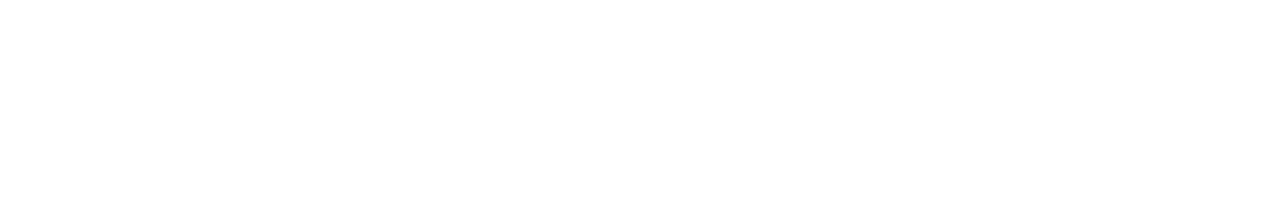
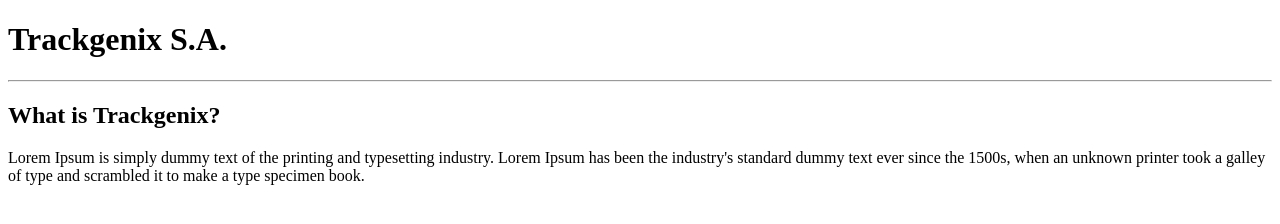
Before and after one commit to SebastianCocci/BaSP-M2022-Etapa-1, a plain HTML site: page semana01/index.html in a window 1280 px wide. Drawn offline with Linux system fonts and the light colour scheme.

Commit message:
add text and imgs

```diff
--- a/semana01/index.html
+++ b/semana01/index.html
@@ -4,9 +4,17 @@
     <meta charset="UTF-8">
     <meta http-equiv="X-UA-Compatible" content="IE=edge">
     <meta name="viewport" content="width=device-width, initial-scale=1.0">
-    <title>Tracking</title>
+    <title>Trackgenix S.A.</title>
 </head>
 <body>
+    <h1>Trackgenix S.A.</h1>
+    <hr>
+    <h2>What is Trackgenix?</h2>
+    <p>
+        Lorem Ipsum is simply dummy text of the printing and typesetting industry.
+        Lorem Ipsum has been the industry's standard dummy text ever since the 1500s,
+        when an unknown printer took a galley of type and scrambled it to make a type specimen book.
+    </p>
 
 </body>
 </html>
```
Also changed, not shown: semana01/img/first.jpg (added), semana01/img/second.jpg (added), semana01/img/third.jpg (added).
